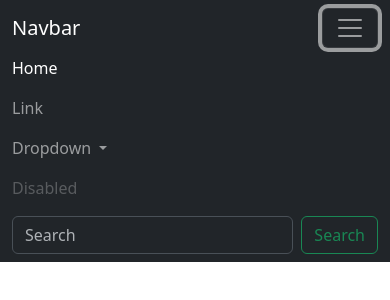
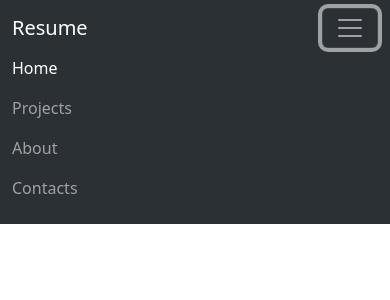
Before and after one commit to tank5588/resume, a website: page index.html in a window 390 px wide. Both pictures are taken after a click on the button "Toggle navigation". Drawn offline with nearby package versions, Linux system fonts and the light colour scheme.

Commit message:
feat: add all

```diff
--- a/css/style.css
+++ b/css/style.css
@@ -1,4 +1,4 @@
-html {
+* {
     /* height: 1024px;
     width: 1440px;
     left: -720px;
@@ -6,9 +6,3 @@ html {
     border-radius: 0px; */
 
 }
-
-.h1_user {
-    color: rgba(99, 99, 184, 0.925);
-    text-align: center;
-    font-size: 80px;
-}
--- a/index.html
+++ b/index.html
@@ -9,11 +9,10 @@
   </head>
   <body>
 
-    <!-- <h1 class="h1_user">Hello, world!</h1> -->
 
-    <nav class="navbar bg-dark" data-bs-theme="dark" fixed-top bg-body-tertiary>
+    <nav class="navbar fixed-top bg-body-tertiary navbar-expand-lg" data-bs-theme="dark" >
   <div class="container-fluid">
-    <a class="navbar-brand" href="#">Navbar</a>
+    <a class="navbar-brand" href="#">Resume</a>
     <button class="navbar-toggler" type="button" data-bs-toggle="collapse" data-bs-target="#navbarSupportedContent" aria-controls="navbarSupportedContent" aria-expanded="false" aria-label="Toggle navigation">
       <span class="navbar-toggler-icon"></span>
     </button>
@@ -23,30 +22,22 @@
           <a class="nav-link active" aria-current="page" href="#">Home</a>
         </li>
         <li class="nav-item">
-          <a class="nav-link" href="#">Link</a>
-        </li>
-        <li class="nav-item dropdown">
-          <a class="nav-link dropdown-toggle" href="#" role="button" data-bs-toggle="dropdown" aria-expanded="false">
-            Dropdown
-          </a>
-          <ul class="dropdown-menu">
-            <li><a class="dropdown-item" href="#">Action</a></li>
-            <li><a class="dropdown-item" href="#">Another action</a></li>
-            <li><hr class="dropdown-divider"></li>
-            <li><a class="dropdown-item" href="#">Something else here</a></li>
-          </ul>
+          <a class="nav-link" href="#">Projects</a>
         </li>
         <li class="nav-item">
-          <a class="nav-link disabled">Disabled</a>
+          <a class="nav-link" href="#">About</a>
+        </li>
+        <li class="nav-item">
+          <a class="nav-link" href="#">Contacts</a>
         </li>
       </ul>
-      <form class="d-flex" role="search">
-        <input class="form-control me-2" type="search" placeholder="Search" aria-label="Search">
-        <button class="btn btn-outline-success" type="submit">Search</button>
-      </form>
     </div>
   </div>
 </nav>
+
+<section>
+основной контент
+</section>
 
 
 
```
